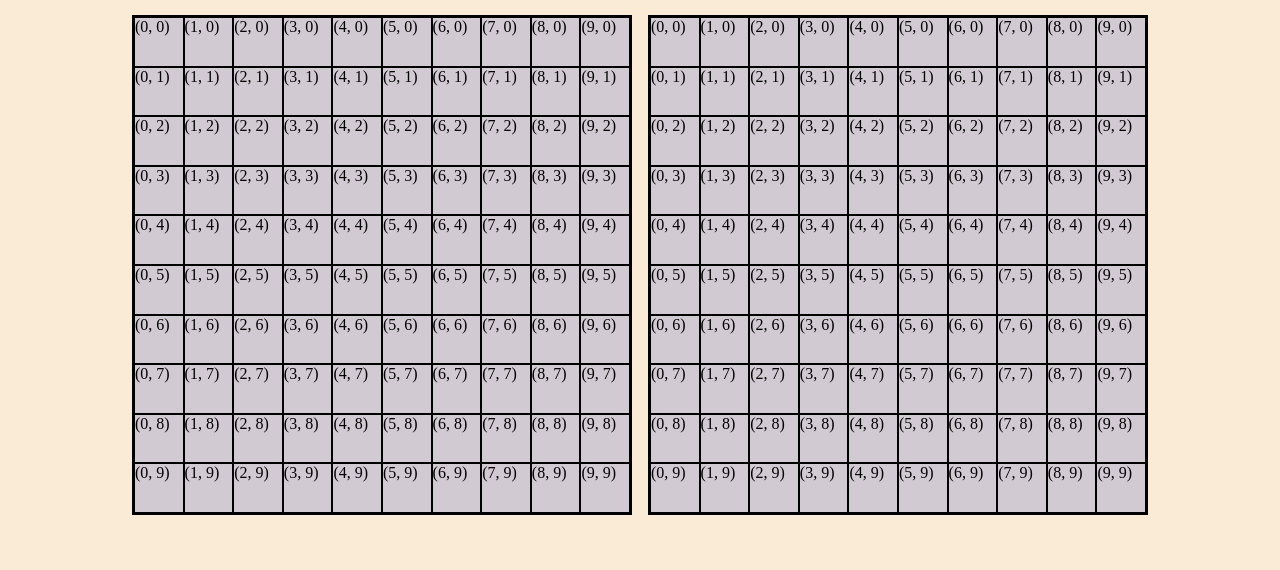
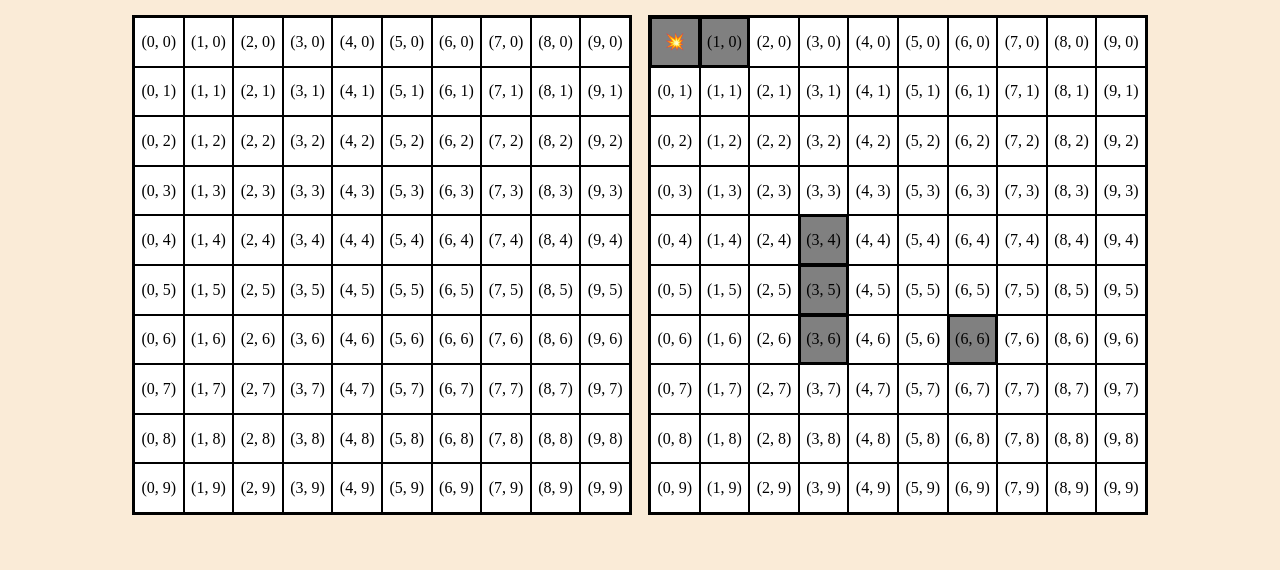
Before and after one commit to RaihanSharif/Battleship, a website with bundled scripts: page battleship.html in a window 1280 px wide. Shown: the part 181-751 px from the top of the page. Built offline with nearby package versions, Linux system fonts and the light colour scheme.

Commit message:
render opponent and player boards, including ships and hits/misses

```diff
--- a/DOMActions.js
+++ b/DOMActions.js
@@ -1,14 +1,12 @@
 // DOM manipulation code
 
-// render a board onto a DOM container element
-
-// simple arrays with numbers
+// for comparing [x, y] coords
 function arrEquals(a, b) {
   return a.toString() === b.toString();
 }
 
 // renders opponent board
-// black for missed shots
+// red for missed shots
 // green for successful hits
 function renderOpponentBoard(board, container) {
   let x = 0;
@@ -19,11 +17,7 @@ function renderOpponentBoard(board, container) {
     cell.classList.add("boardCell");
     cell.id = `${x}${y}`;
     cell.textContent = `(${x}, ${y})`;
-    x++;
-    if (x == 10) {
-      x = 0;
-      y++;
-    }
+
     for (let coord of board.missCoords) {
       if (arrEquals(coord, [x, y])) {
         cell.classList.add("missedCell");
@@ -32,7 +26,13 @@ function renderOpponentBoard(board, container) {
     for (let coord of board.hitCoords) {
       if (arrEquals(coord, [x, y])) {
         cell.classList.add("hitCell");
+        cell.textContent = "💥";
       }
+    }
+    x++;
+    if (x == 10) {
+      x = 0;
+      y++;
     }
     container.appendChild(cell);
   }
@@ -41,17 +41,17 @@ function renderOpponentBoard(board, container) {
 function renderPlayerBoard(board, container) {
   let x = 0;
   let y = 0;
+  const occupiedCells = []; // array of coords [x, y]
+  for (let shPos of board.shipsAndPositions) {
+    occupiedCells.push(board.cellsOccupiedByShip(shPos));
+  }
 
   for (let i = 0; i < 100; i++) {
     const cell = document.createElement("div");
     cell.classList.add("boardCell");
     cell.id = `${x}${y}`;
     cell.textContent = `(${x}, ${y})`;
-    x++;
-    if (x == 10) {
-      x = 0;
-      y++;
-    }
+
     for (let coord of board.missCoords) {
       if (arrEquals(coord, [x, y])) {
         cell.classList.add("missedCell");
@@ -59,17 +59,33 @@ function renderPlayerBoard(board, container) {
     }
     for (let coord of board.hitCoords) {
       if (arrEquals(coord, [x, y])) {
-        cell.classList.add("hitCell");
+        cell.classList.add("playerShipHit");
+        cell.textContent = "💥";
       }
+    }
+
+    //
+    for (let ship of occupiedCells) {
+      for (let coord of ship) {
+        if (arrEquals(coord, [x, y])) {
+          cell.classList.add("shipCell");
+        }
+      }
+    }
+    x++;
+    if (x == 10) {
+      x = 0;
+      y++;
     }
     container.appendChild(cell);
   }
 }
 
-// change a single cell after a
+// change a single cell after an attack
 function changeCellStatus(cell, hitStatus) {
   if (hitStatus === true) {
     cell.classList.add("hitCell");
+    cell.textContent = "💥";
   }
   if (hitStatus === false) {
     cell.classList.add("missedCell");
--- a/Gameboard.js
+++ b/Gameboard.js
@@ -1,7 +1,8 @@
 import { Ship } from "./Ship.js";
 class Gameboard {
   constructor() {
-    this.shipsAndPositions = [];
+    // TODO: refactor store all the coords occupied by a ship
+    this.shipsAndPositions = []; // objects of the form { coords: [x, y], orientation: orientation, ship: sh }
     this.missCoords = []; // missed shots, [x, y]
     this.hitCoords = []; // successful hits, [x, y]
   }
@@ -22,31 +23,31 @@ class Gameboard {
     return true;
   }
 
-  #cellsOccupiedByShip(shipAndPos) {
+  cellsOccupiedByShip(shipAndPos) {
     const orientation = shipAndPos.orientation;
     const len = shipAndPos.ship.length;
     const coords = shipAndPos.coords;
-    const cellsOccupiedByShip = [];
+    const occupiedCells = [];
 
     if (orientation === "horizontal") {
       for (let i = 0; i < len; i++) {
-        cellsOccupiedByShip.push([coords[0] + i, coords[1]]);
+        occupiedCells.push([coords[0] + i, coords[1]]);
       }
     } else {
       for (let i = 0; i < len; i++) {
-        cellsOccupiedByShip.push([coords[0], coords[1] + i]);
+        occupiedCells.push([coords[0], coords[1] + i]);
       }
     }
-    return cellsOccupiedByShip;
+    return occupiedCells;
   }
 
   #isValidPosition(position) {
     // the cells occupied by the current ship
     // compared to the cells occupied by the other ships
     // if there is an overlap, return false
-    const currShip = this.#cellsOccupiedByShip(position);
+    const currShip = this.cellsOccupiedByShip(position);
     for (let shipPos of this.shipsAndPositions) {
-      const existingShip = this.#cellsOccupiedByShip(shipPos);
+      const existingShip = this.cellsOccupiedByShip(shipPos);
       for (let cell of currShip) {
         for (let existingCell of existingShip) {
           if (cell[0] === existingCell[0] && cell[1] === existingCell[1]) {
@@ -76,7 +77,7 @@ class Gameboard {
     }
   }
 
-  #alreadyAttacked(x, y) {
+  alreadyAttacked(x, y) {
     for (let miss of this.missCoords) {
       if (miss[0] === x && miss[1] === y) {
         return true;
@@ -97,7 +98,7 @@ class Gameboard {
     // if at the end of the loops, none of the ships'
     // coordinates overlap with the x, y, then it's a miss
     for (let pos of this.shipsAndPositions) {
-      const shipCells = this.#cellsOccupiedByShip(pos);
+      const shipCells = this.cellsOccupiedByShip(pos);
       for (let coord of shipCells) {
         if (coord[0] === x && coord[1] === y) {
           return pos.ship;
@@ -116,13 +117,15 @@ class Gameboard {
     return true;
   }
   receiveAttack(x, y) {
+    console.log(`inside receiveAttack ${this}`);
+    console.log(this);
     //make sure coordinates are valid range
     if (x >= 10 || x < 0 || y >= 10 || y < 0) {
       throw new Error("coordinate out of valid range");
     }
 
     // check if the coordinate is already attacked
-    if (this.#alreadyAttacked(x, y)) {
+    if (this.alreadyAttacked(x, y)) {
       throw new Error("coordinate already attacked");
     }
 
--- a/gamedriver.js
+++ b/gamedriver.js
@@ -18,7 +18,7 @@ function initBoards() {
 
   computerPlayer.board.placeShip(0, 0, "horizontal", 2);
   computerPlayer.board.placeShip(3, 4, "vertical", 3);
-  computerPlayer.board.placeShip(6, 6, "horizontal", 1);
+  computerPlayer.board.placeShip(6, 7, "horizontal", 1);
 }
 
 initBoards();
@@ -30,16 +30,20 @@ const computerPlayerContainer = document.getElementById(
 renderOpponentBoard(computerPlayer.board, computerPlayerContainer);
 
 computerPlayerContainer.addEventListener("click", (event) => {
+  // TODO: move this functionality to the DOMActions module
   if (event.target.classList.contains("boardCell")) {
     const x = parseInt(event.target.id[0]);
     const y = parseInt(event.target.id[1]);
-    const attackResult = humanPlayer.board.receiveAttack(x, y);
-    console.log(attackResult);
+    const attackResult = computerPlayer.board.receiveAttack(x, y);
     changeCellStatus(event.target, attackResult);
-    console.log(humanPlayer.board.missCoords);
-    console.log(humanPlayer.board.hitCoords);
   }
 });
 
+humanPlayer.board.receiveAttack(0, 0);
 const humanPlayerContainer = document.getElementById("player-board-container");
 renderPlayerBoard(humanPlayer.board, humanPlayerContainer);
+
+humanPlayerContainer.addEventListener("click", (event) => {
+  // get ship that was clicked, then roate it, using a rotate function
+  // in DOMActions
+});
--- a/styles.css
+++ b/styles.css
@@ -62,10 +62,12 @@ header {
   height: 1fr;
   /* min-height: 10px; */
   box-sizing: border-box;
-  background-color: rgb(210, 202, 210);
+  background-color: rgb(255, 255, 255);
   border: 1px rgb(0, 0, 0) solid;
   margin: 0;
   border-collapse: collapse;
+  display: grid;
+  place-content: center;
 }
 
 .missedCell {
@@ -82,3 +84,12 @@ p {
   font-size: 2rem;
   padding: 1rem;
 }
+
+.shipCell {
+  background-color: grey;
+  border: 2px solid black;
+}
+
+.playerShipHit {
+  content: "💥" / "x";
+}
```
